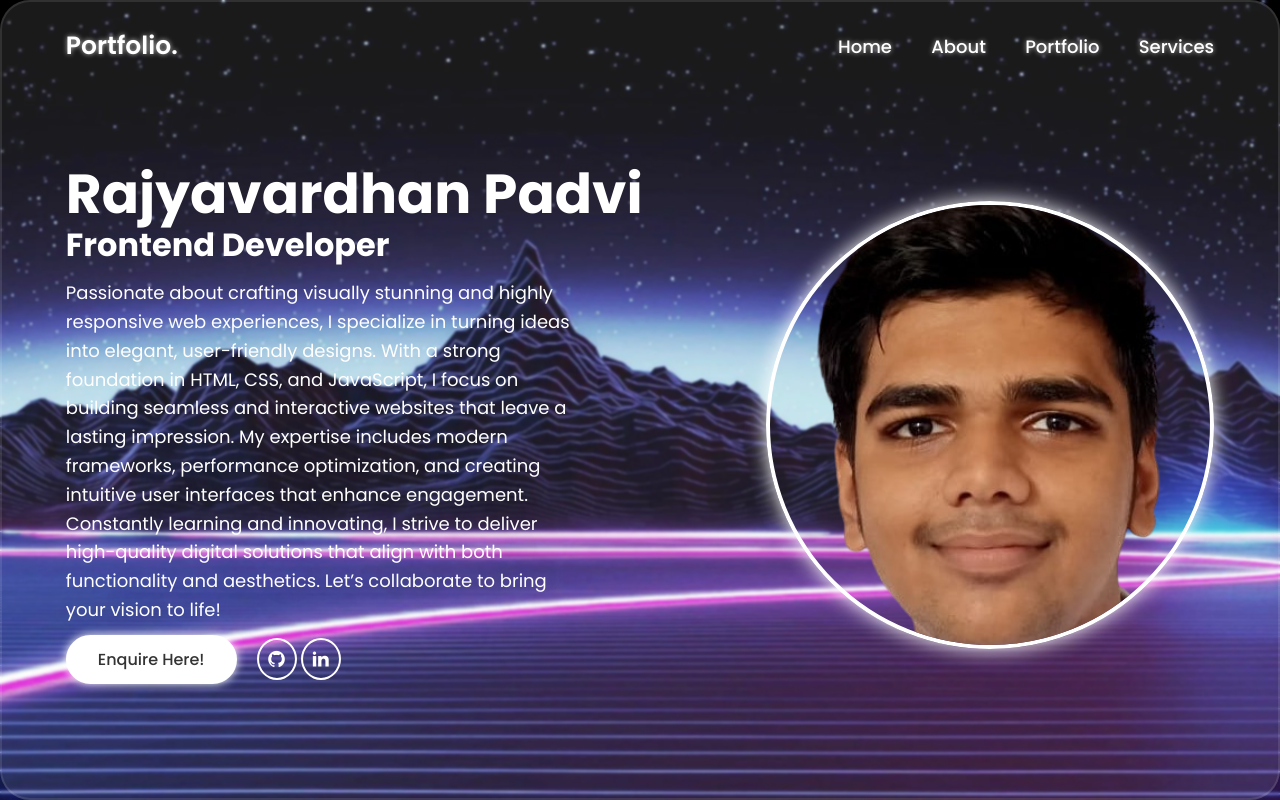
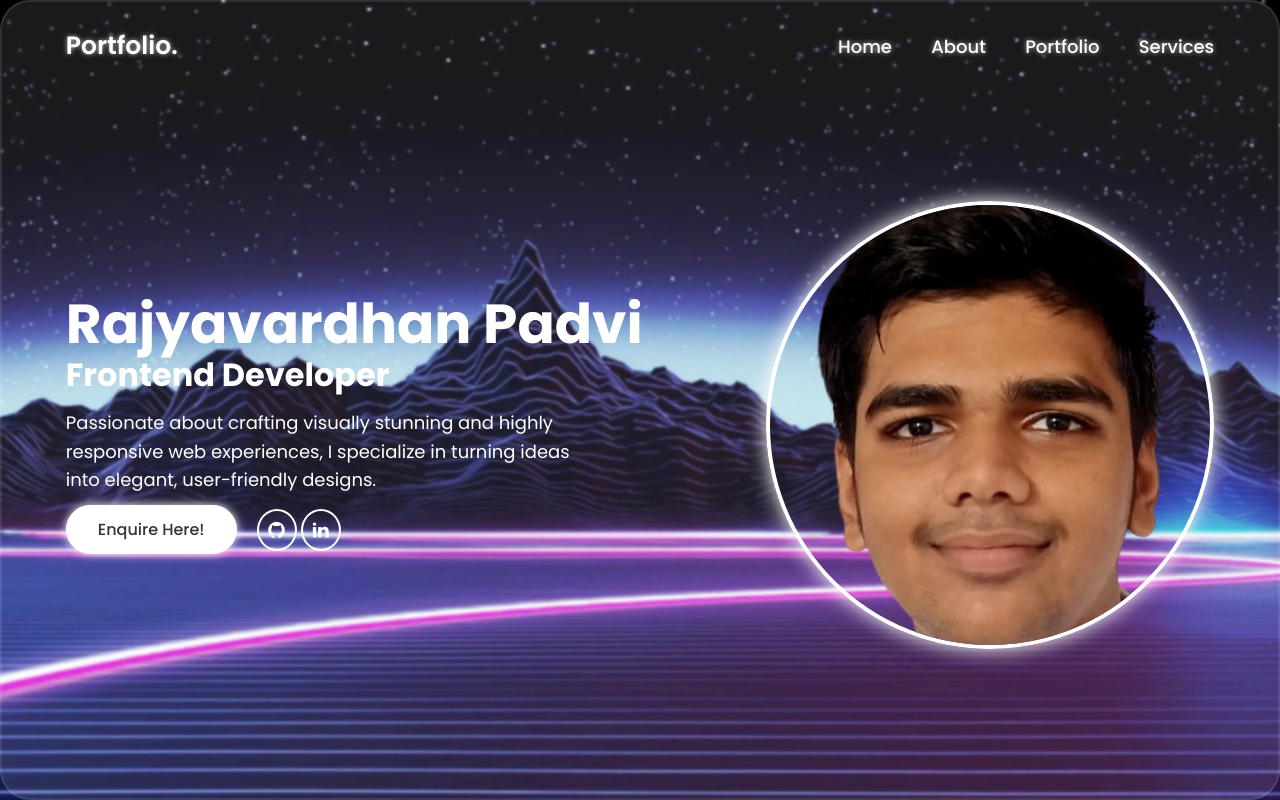
Before and after one commit to RajyavardhanPadvi/FrontEndPortfolio, a plain HTML site: page Portfol/index.html in a window 1280 px wide. Drawn offline with nearby package versions, Linux system fonts and the light colour scheme.

Commit message:
Update index.html

```diff
--- a/Portfol/index.html
+++ b/Portfol/index.html
@@ -1,19 +1,22 @@
 <!DOCTYPE html>
 <html lang="en">
-
 <head>
     <meta charset="UTF-8">
     <meta http-equiv="X-UA-Compatible" content="IE-edge">
     <meta name="viewport" content="width=device-width, initial-scale=1.0">
     <title>Portfolio Website</title>
+
+    <!-- Remix Icon CDN -->
     <link href="https://cdn.jsdelivr.net/npm/remixicon@4.5.0/fonts/remixicon.css" rel="stylesheet"/>
+
+    <!-- Link to CSS -->
     <link rel="stylesheet" href="style.css">
 </head>
 
 <body>
     <div class="container">
         <header class="animated">
-            <a href="#" class="active">Portfolio.</a>
+            <a href="#" class="logo">Portfolio.</a>
             <nav class="navbar">
                 <a href="#">Home</a>
                 <a href="#">About</a>
@@ -22,19 +25,22 @@
             </nav>
         </header>
 
-        <section class="home animated">
+        <section class="home">
             <div class="home-detail">
-                <h1>Rajyavardhan Padvi</h1>
-                <h2>Frontend Developer</h2>
-                <p>Passionate about crafting visually stunning and highly responsive web experiences, I specialize in turning ideas into elegant, user-friendly designs. With a strong foundation in HTML, CSS, and JavaScript, I focus on building seamless and interactive websites that leave a lasting impression. My expertise includes modern frameworks, performance optimization, and creating intuitive user interfaces that enhance engagement. Constantly learning and innovating, I strive to deliver high-quality digital solutions that align with both functionality and aesthetics. Let’s collaborate to bring your vision to life!</p>
+                <h1 class="fade-in">Rajyavardhan Padvi</h1>
+                <h2 class="fade-in">Frontend Developer</h2>
+                <p class="fade-in">
+                    Passionate about crafting visually stunning and highly responsive web experiences,
+                    I specialize in turning ideas into elegant, user-friendly designs.
+                </p>
                 <div class="download-social">
                     <a href="#" class="btn">Enquire Here!</a>
                     <div class="social-icons">
-                    <a href="#"><i class="ri-github-fill"></i></a>
-                    <a href="#"><i class="ri-linkedin-fill"></i></a>
+                        <a href="#"><i class="ri-github-fill"></i></a>
+                        <a href="#"><i class="ri-linkedin-fill"></i></a>
+                    </div>
                 </div>
             </div>
-        </div>
 
             <div class="home-img">
                 <div class="img-box">
@@ -43,6 +49,20 @@
             </div>
         </section>
     </div>
+
+    <!-- Script for Animations -->
+    <script>
+        document.addEventListener("DOMContentLoaded", function() {
+            document.querySelectorAll('.fade-in').forEach((el, index) => {
+                setTimeout(() => {
+                    el.classList.add('visible');
+                }, index * 500);
+            });
+        });
+    </script>
+
+    <!-- Vercel Analytics Script -->
     <script defer src="https://vercel.live/_vercel/insights/script.js"></script>
+
 </body>
 </html>
```
